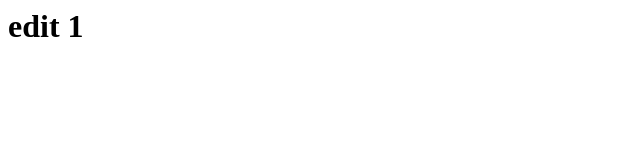
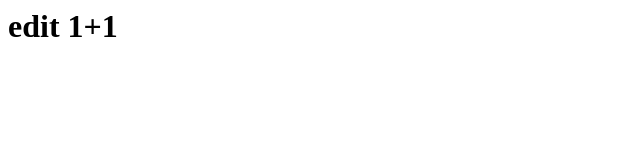
Before and after one commit to cubetjinil/TestProject, a plain HTML site: page index.html in a window 1280 px wide. Shown: the full height of the page, 0-640 px from the left. Drawn offline with Linux system fonts and the light colour scheme.

Commit message:
Second edit

```diff
--- a/index.html
+++ b/index.html
@@ -1 +1 @@
-<html><h1>edit 1</h1></html>
+<html><h1> edit 1+1 </h1></html>
```
